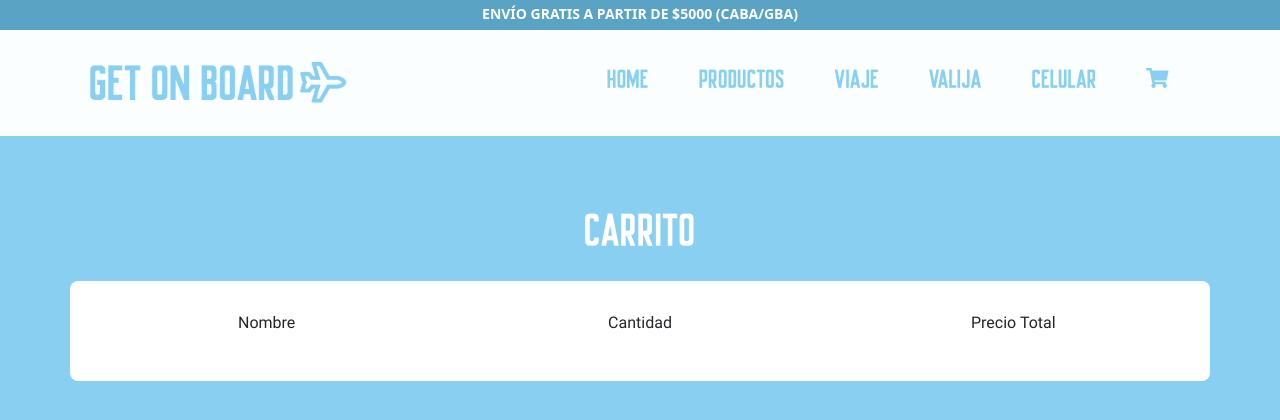
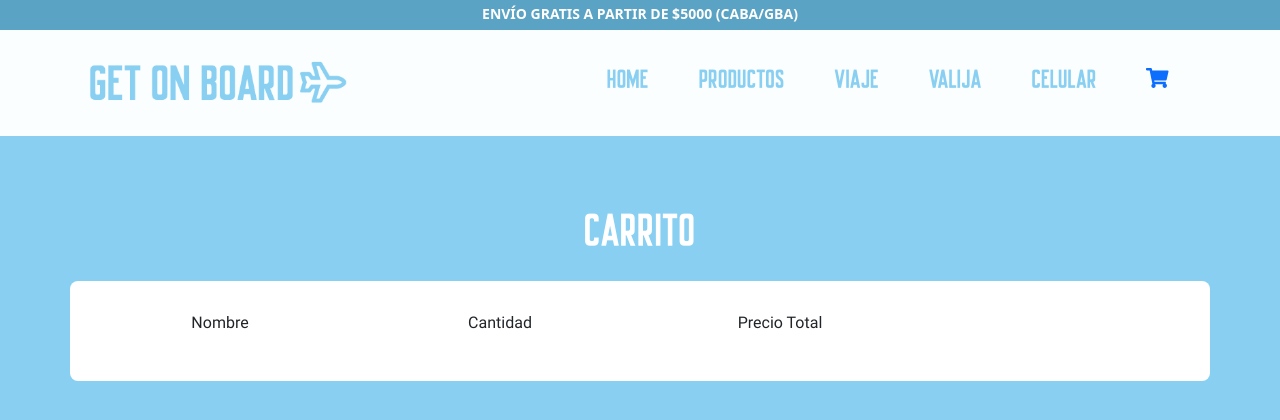
Before and after one commit to danicoccorullo/getonboard, a React (Create React App) app: page /cart in a window 1280 px wide. Shown: the top 420 px of the page. Built offline with nearby package versions, Linux system fonts and the light colour scheme.

Commit message:
Cart Context - Método removeItem

```diff
--- a/src/components/Cart.js
+++ b/src/components/Cart.js
@@ -5,7 +5,15 @@ import './css/Cart.css';
 
 function Cart(){
 
-    const { webCart,setWebCart, cartItems } = useContext(CartContext);
+    const { webCart, setWebCart, cartItems } = useContext(CartContext);
+
+    let itemCartId = 0;
+
+    const removeItem = (prodId) => {
+        const newCart = webCart.filter(prod => prod.productId != prodId)
+        console.log(newCart);
+        setWebCart(newCart);
+    }
 
     return (
         <Container className="home-container">
@@ -15,14 +23,16 @@ function Cart(){
             </Col>
         </Row>
         <Row className="cartInfoContainer">
-            <Col md={4}><p>Nombre</p></Col>
-            <Col md={4}><p>Cantidad</p></Col>
-            <Col md={4}><p>Precio Total</p></Col>
-            {webCart.map(cartProd => (
+            <Col md={3}><p>Nombre</p></Col>
+            <Col md={3}><p>Cantidad</p></Col>
+            <Col md={3}><p>Precio Total</p></Col>
+            <Col md={3}><p></p></Col>
+            {webCart.map((cartProd,index) => (
                 <>
-                <Col md={4}><p>{cartProd.name}</p></Col>
-                <Col md={4}><p>{cartProd.qty}</p></Col>
-                <Col md={4}><p>${Number(cartProd.price)*Number(cartProd.qty)}</p></Col>
+                <Col md={3}><p>{cartProd.name}</p></Col>
+                <Col md={3}><p>{cartProd.qty}</p></Col>
+                <Col md={3}><p>${Number(cartProd.price)*Number(cartProd.qty)}</p></Col>
+                <Col md={3}><Button onClick={() => removeItem(cartProd.productId)}>Quitar</Button></Col>
                 </>
             ))}
         </Row>
--- a/src/components/CartContext.js
+++ b/src/components/CartContext.js
@@ -5,11 +5,11 @@ export const CartContext = createContext();
 
 export const CartProvider = function({children}){
 	const [products, setProducts] = useState(productos);
-	const [webCart, webSetCart] = useState([]);
+	const [webCart, setWebCart] = useState([]);
 	const [cartItems, setCartItems] = useState([]);
 
 	return (
-		<CartContext.Provider value={{ products, setProducts, webCart, webSetCart, cartItems, setCartItems }}>
+		<CartContext.Provider value={{ products, setProducts, webCart, setWebCart, cartItems, setCartItems }}>
 		{children}
 		 </CartContext.Provider>
 	);
--- a/src/components/CartWidget.js
+++ b/src/components/CartWidget.js
@@ -1,9 +1,10 @@
 import { FontAwesomeIcon } from '@fortawesome/react-fontawesome';
 import { faShoppingCart } from '@fortawesome/free-solid-svg-icons';
+import { Link } from 'react-router-dom';
 
 function CartWidget(){
     return (
-        <FontAwesomeIcon icon={faShoppingCart} />
+        <Link to={`/cart`}><FontAwesomeIcon icon={faShoppingCart} /></Link>
     );
 }
 
--- a/src/components/ItemDetail.js
+++ b/src/components/ItemDetail.js
@@ -4,14 +4,13 @@ import './css/ItemDetail.css';
 import {useState, useContext} from 'react';
 import {Link} from 'react-router-dom';
 import {CartContext} from './CartContext';
-import {productos} from './data/productsData';
 
 function ItemDetail(props){
 
     const {id, pictureURL, name, description, category, price} = props;
     const [items, setItems] = useState(0);
 
-    const { products, setProducts, webCart, webSetCart } = useContext(
+    const { products, setProducts, webCart, setWebCart } = useContext(
         CartContext
       );
 
@@ -20,7 +19,7 @@ function ItemDetail(props){
         const prodInfo = {'productId': id, 'name': name, 'price': price, 'qty': items}
         let isInCart = false;
         cartVar.map(cartItems => {
-            if(cartItems['productId'] == prodInfo['productId']) {
+            if(cartItems['productId'] === prodInfo['productId']) {
                 cartItems['qty'] = cartItems['qty'] + items;
                 isInCart = true;
             }}
@@ -28,7 +27,7 @@ function ItemDetail(props){
         if(!isInCart){
             cartVar.push(prodInfo);
         }
-        webSetCart(cartVar);
+        setWebCart(cartVar);
     }
 
     return(
```
